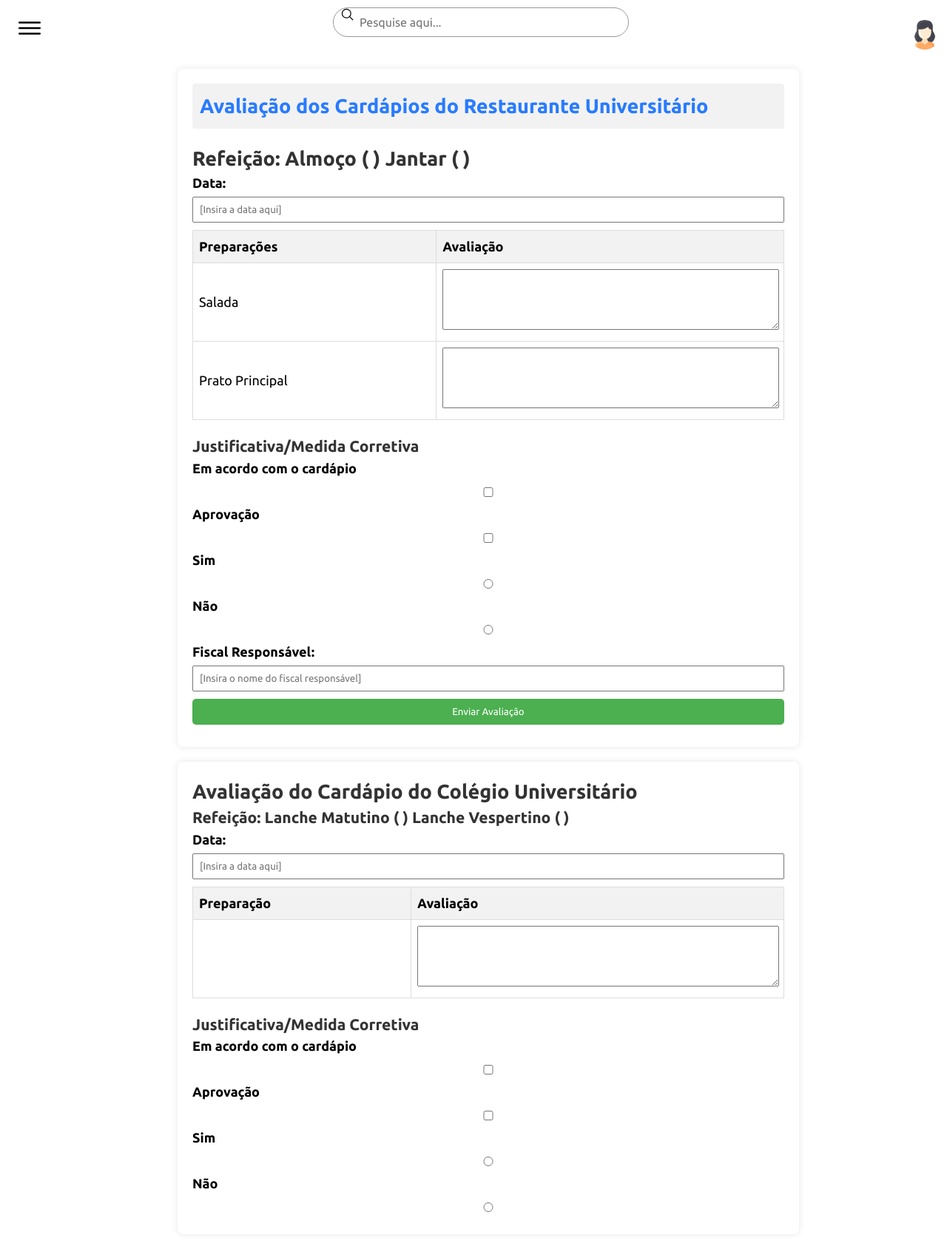
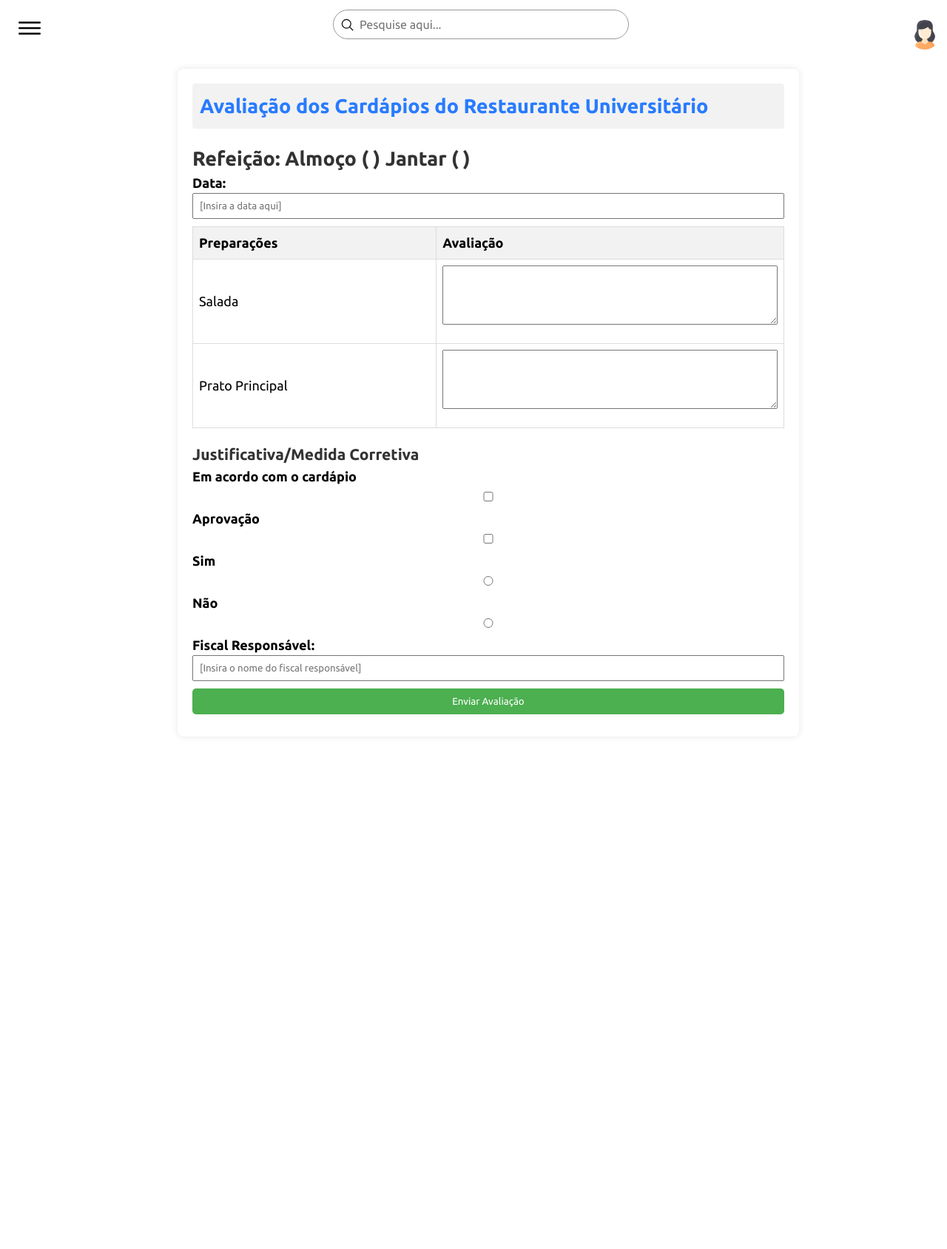
Before and after one commit to nervaljunior/darti-ru, a Symfony app: template templates/avaliacao/anexo3.html.twig in a window 1280 px wide. Shown: the whole page at 74% size. After the commit the page ends 966 px from the top, so only its background shows below. Run offline with Twig, Linux system fonts and the light colour scheme; the template is opened without the code that fills it, so the values that code supplies are empty; some libraries are stand-ins or nearby versions.

Commit message:
atualizando templates dos anexos

```diff
--- a/templates/avaliacao/anexo3.html.twig
+++ b/templates/avaliacao/anexo3.html.twig
@@ -7,6 +7,8 @@
     textarea {
         width: 100%;
         height: 80px;
+        box-sizing: border-box;
+        margin-bottom: 10px;
     }
 
     form {
@@ -16,22 +18,27 @@
         background-color: #fff;
         box-shadow: 0 0 10px rgba(0, 0, 0, 0.1);
         border-radius: 8px;
-        margin-bottom: 20px;
     }
 
     .cardHeader {
         background-color: #f2f2f2;
+        color: white;
         padding: 10px;
         margin-bottom: 20px;
         border-radius: 4px;
     }
 
-    h2, h3 {
+    h1, h2 ,h3{
         color: #333;
     }
 
+    ol, ul {
+        margin-bottom: 20px;
+        padding-left: 20px;
+    }
+
     label {
-        display: block;
+
         margin-bottom: 5px;
         font-weight: bold;
     }
@@ -60,8 +67,7 @@
         background-color: #f2f2f2;
     }
 
-    input[type="checkbox"],
-    input[type="radio"] {
+    input[type="checkbox"] {
         margin-right: 5px;
     }
 
@@ -130,38 +136,6 @@
         <!-- Fim do formulário HTML -->
         <input type="submit" value="Enviar Avaliação">
     </form>
-    <form id="avaliacaoForm" method="post">
-        <h2>Avaliação do Cardápio do Colégio Universitário</h2>
-    <h3>Refeição: Lanche Matutino (    )   Lanche Vespertino (    )</h3>
-    <label for="dataColegio">Data:</label>
-    <input type="text" id="dataColegio" name="dataColegio" placeholder="[Insira a data aqui]" required>
 
-    <table>
-        <tr>
-            <th>Preparação</th>
-            <th>Avaliação</th>
-        </tr>
-        <!-- Adicione as linhas da tabela conforme necessário -->
-        <tr>
-            <td></td>
-            <td><textarea id="avaliacaoColegio" name="avaliacaoColegio" rows="4" placeholder=""></textarea></td>
-        </tr>
-    </table>
-
-    <h3>Justificativa/Medida Corretiva</h3>
-    <label for="emAcordoColegio">Em acordo com o cardápio</label>
-    <input type="checkbox" id="emAcordoColegio" name="emAcordoColegio">
-    <br>
-    <label for="aprovacaoColegio">Aprovação</label>
-    <input type="checkbox" id="aprovacaoColegio" name="aprovacaoColegio">
-    <div>
-        <label for="aprovacaoSimColegio">Sim</label>
-        <input type="radio" id="aprovacaoSimColegio" name="aprovacaoOpcaoColegio" value="sim">
-        <label for="aprovacaoNaoColegio">Não</label>
-        <input type="radio" id="aprovacaoNaoColegio" name="aprovacaoOpcaoColegio" value="nao">
-    </div>
-
-    <!-- Adicione outras etapas e critérios do Colégio conforme necessário -->
-</form>
 </div>
 {% endblock %}
```
Also changed, not shown: templates/avaliacao/anexo1.html.twig (+9 -1 lines), templates/avaliacao/anexo2.html.twig (+38 -13 lines), templates/avaliacao/anexo4.html.twig (+38 -13 lines), templates/avaliacao/anexo5.html.twig (+34 -5 lines).
